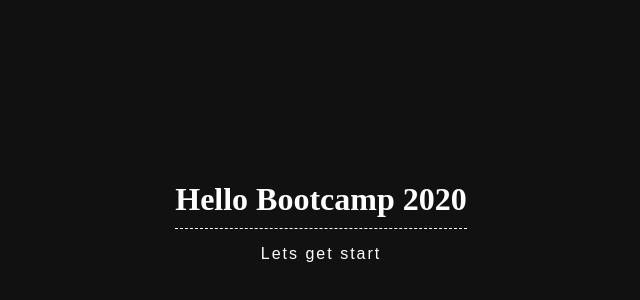
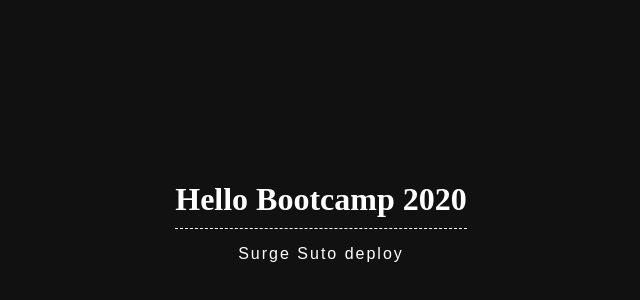
Before and after one commit to arsoboy/piaic-bootcamp-hello, a plain HTML site: page index.html in a window 1280 px wide. Shown: the part 38-338 px from the top of the page, 319-959 px from the left. Drawn offline with Linux system fonts and the light colour scheme.

Commit message:
updated - index.html

```diff
--- a/index.html
+++ b/index.html
@@ -30,7 +30,7 @@
 <body>
     <div>
         <h1>Hello Bootcamp 2020</h1>
-        <p>Lets get start</p>
+        <p>Surge Suto deploy</p>
     </div>
 </body>
 </html>
```
